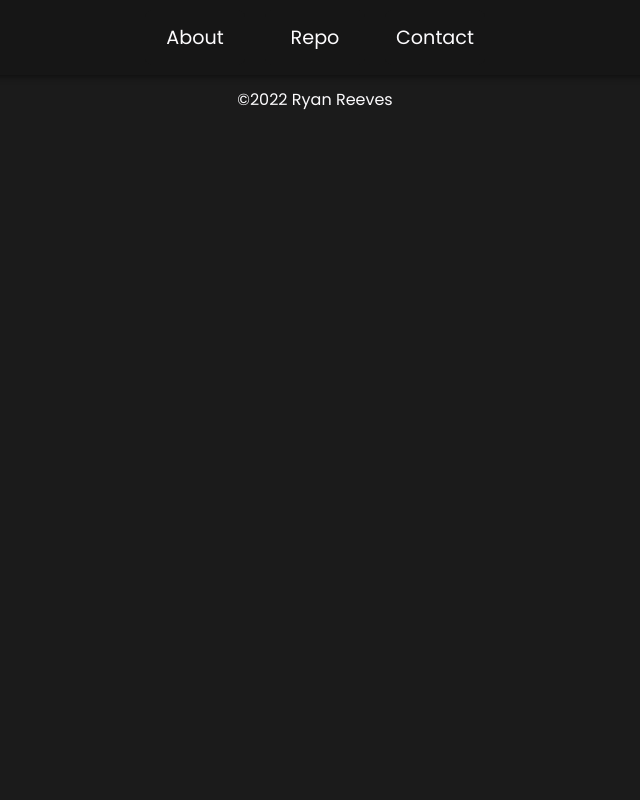
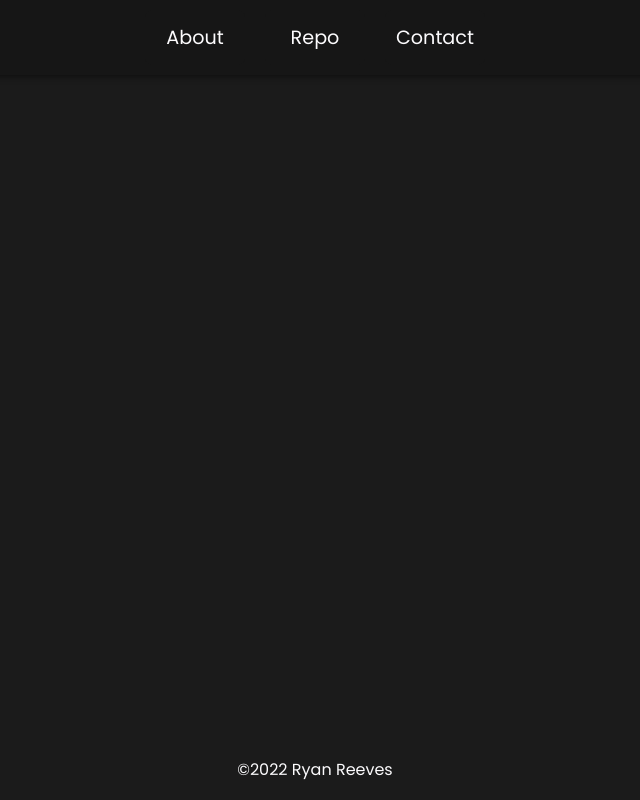
Before and after one commit to rreeves1996/carousel-1, a React (Create React App) app: page / in a window 1280 px wide. Shown: the whole page, without its empty margins (325-965 px from the left). Built offline with nearby package versions, Linux system fonts and the light colour scheme; a web font is replaced by a local one.

Commit message:
Removed container component, fixed m

```diff
--- a/src/App.jsx
+++ b/src/App.jsx
@@ -1,14 +1,18 @@
 import React from "react";
-import Container from "./components/Container";
+import NavBar from "./components/NavBar";
+import Footer from "./components/Footer";
+import Carousel from "./components/Carousel";
 import "./assets/style/style.css"
 
 
 function App() {
   return (
     <>
-      <main>
-        <Container />
-      </main>
+      <NavBar />
+        <main>
+          <Carousel />
+        </main>
+      <Footer />
     </>
   )
 }
--- a/src/components/Container.jsx
+++ /dev/null
@@ -1,14 +0,0 @@
-import React from "react";
-import NavBar from "./NavBar";
-import Footer from "./Footer";
-import Carousel from "./Carousel";
-
-export default function Container() {
-    return (
-        <>
-            <NavBar />
-                <Carousel />
-            <Footer />
-        </>
-    )
-}
```
